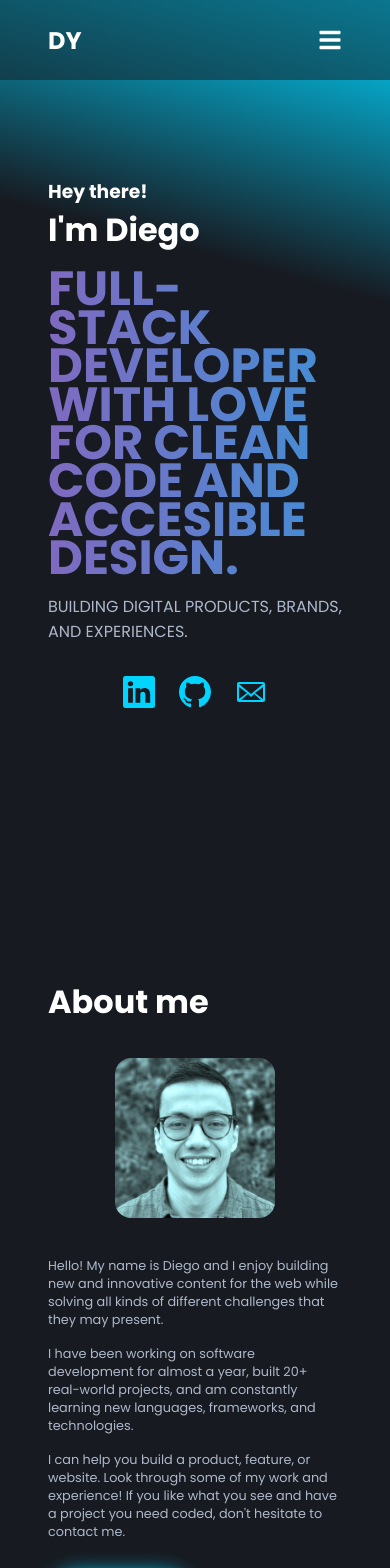
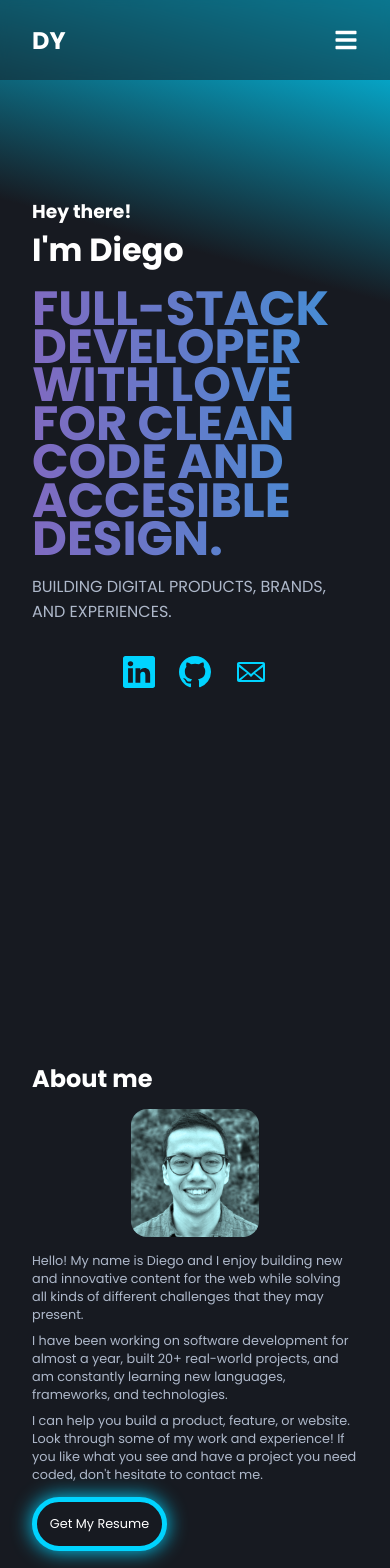
Before and after one commit to diegoyon/portfolio-v3, a React (Create React App) app: page / in a window 390 px wide. Shown: the top 1568 px of the page. Built offline with nearby package versions, Linux system fonts and the light colour scheme.

Commit message:
improve responsiveness

```diff
--- a/src/App.css
+++ b/src/App.css
@@ -87,3 +87,18 @@ section {
   background-color: rgba(0, 212, 255, 1);
   /* border-radius: 10px; */
 }
+
+@media (max-width: 640px) {
+  #root {
+    padding: 0 2rem;
+  }
+
+  button {
+    padding: 0.8rem;
+    font-size: 0.8rem;
+  }
+
+  h2 {
+    font-size: 1.5rem;
+  }
+}
--- a/src/components/Navbar/Navbar.css
+++ b/src/components/Navbar/Navbar.css
@@ -103,4 +103,8 @@
   .mobile {
     display: flex;
   }
+
+  .navbar {
+    padding: 0 2rem;
+  }
 }
--- a/src/components/Project/Project.css
+++ b/src/components/Project/Project.css
@@ -85,10 +85,15 @@
 
 @media (max-width: 640px) {
   .project-card {
-    gap: 1rem;
+    gap: 0.6rem;
   }
 
   .project-card p {
     font-size: 0.8rem;
   }
+
+  .project-card h4 {
+    font-size: 1.2rem;
+    line-height: 1rem;
+  }
 }
--- a/src/sections/About/About.css
+++ b/src/sections/About/About.css
@@ -64,7 +64,19 @@
   }
 
   .about img {
-    height: 10rem;
-    width: 10rem;
+    height: 8rem;
+    width: 8rem;
+  }
+
+  .about {
+    gap: 0.8rem;
+  }
+
+  .information {
+    gap: 0.5rem;
+  }
+
+  .bio {
+    gap: 0.5rem;
   }
 }
--- a/src/sections/Contact/Contact.css
+++ b/src/sections/Contact/Contact.css
@@ -8,7 +8,7 @@
   flex-direction: column;
   justify-content: center;
   /* place-items: center; */
-  gap: 2rem;
+  gap: 0.5rem;
   scroll-snap-align: start;
   /* overflow-x: hidden; */
 }
@@ -17,23 +17,23 @@
   /* flex: 1; */
   display: flex;
   flex-direction: column;
-  gap: 2rem;
+  gap: 0.5rem;
 }
 
 .contact-text h3 {
-  font-size: 1.5rem;
+  font-size: 1rem;
 }
 
 .contact form {
   /* flex: 1; */
   display: flex;
   flex-direction: column;
-  gap: 1rem;
+  gap: 0.5rem;
 }
 
 input,
 textarea {
-  padding: 1rem;
+  padding: 0.5rem;
   transition: transform 0.3s;
 }
 
@@ -53,6 +53,10 @@ textarea:hover {
   margin: 0;
 }
 
+.contact .icons {
+  font-size: 1.5rem;
+}
+
 @media (min-width: 640px) {
   .contact {
     flex-direction: row;
@@ -62,9 +66,23 @@ textarea:hover {
   .contact-text {
     flex: 2;
     height: 26rem;
+    gap: 2rem;
+  }
+
+  .contact-text h3 {
+    font-size: 1.5rem;
   }
 
   .contact form {
     flex: 1;
   }
+
+  input,
+  textarea {
+    padding: 1rem;
+  }
+
+  .contact .icons {
+    font-size: 2rem;
+  }
 }
--- a/src/sections/Home/Home.css
+++ b/src/sections/Home/Home.css
@@ -113,8 +113,8 @@
 @media (min-width: 768px) {
   .home h2 {
     text-align: center;
-    font-size: 5rem;
-    line-height: 4.4rem;
+    font-size: 4.4rem;
+    line-height: 4rem;
   }
 
   .home h3 {
@@ -122,7 +122,7 @@
   }
 
   .home h1 {
-    font-size: 4rem;
+    font-size: 3.25rem;
   }
 
   .home p {
--- a/src/sections/Projects/Projects.css
+++ b/src/sections/Projects/Projects.css
@@ -63,7 +63,7 @@
     aspect-ratio: 4/3;
   }
 
-  .project-card {
+  .projects {
     gap: 1rem;
   }
 
```
